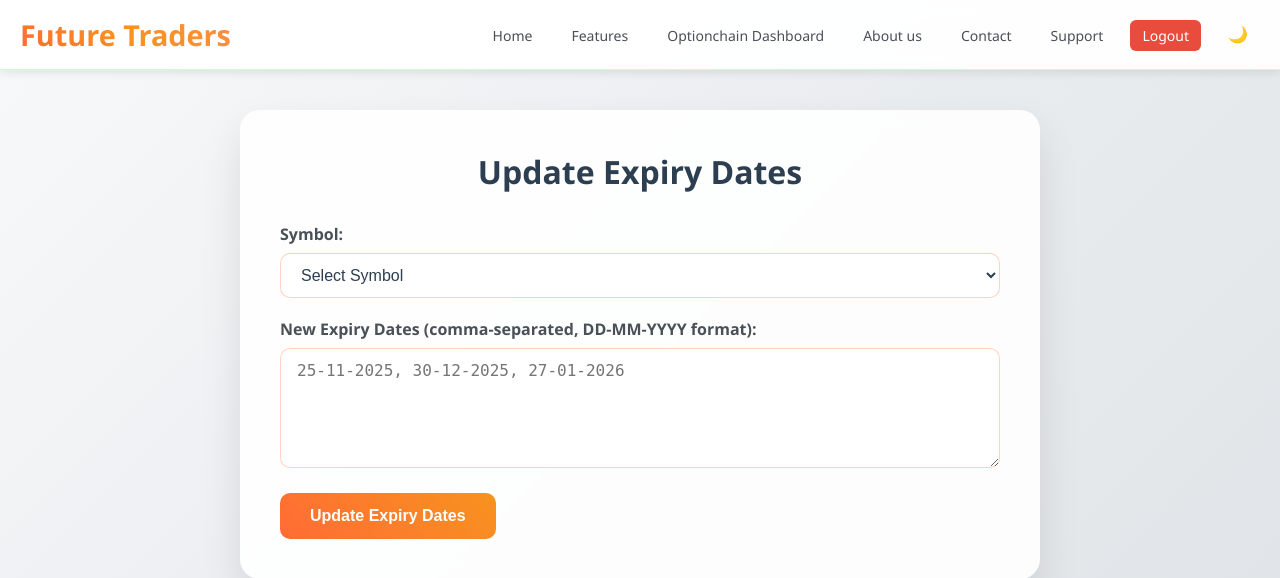
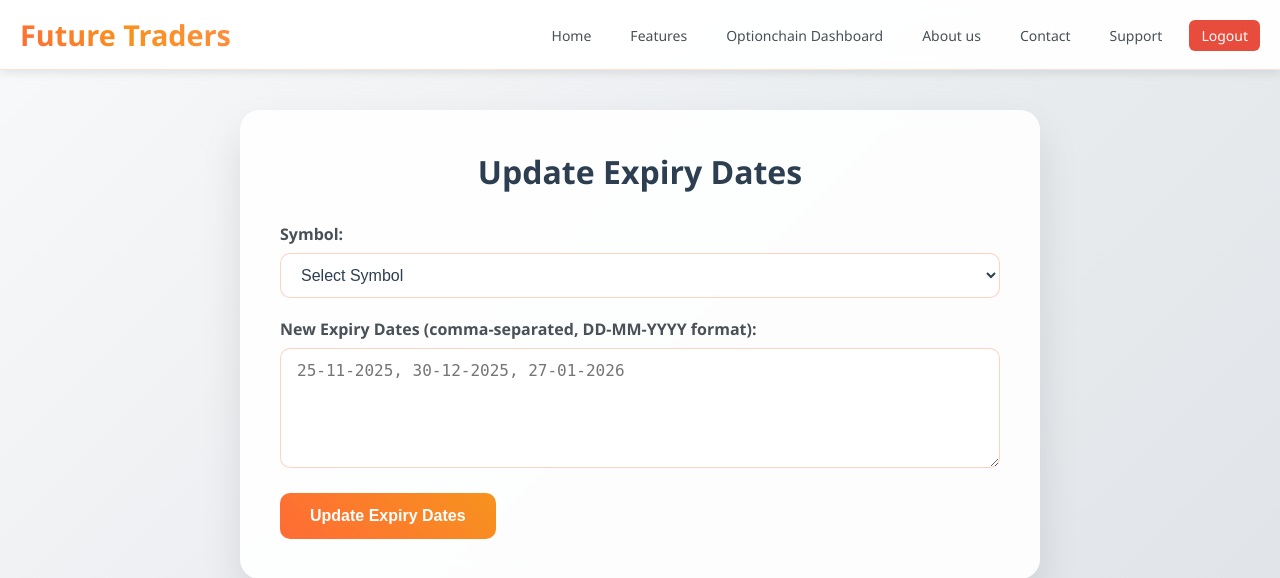
Before and after one commit to v9dlohar/Future-Traders, a Django app: page /manage/expiry/ in a window 1280 px wide. Shown: the top 578 px of the page. Run offline with Django 5.2, Linux system fonts and the light colour scheme; a user stored in the database is signed in.

Commit message:
Update base.html

```diff
--- a/dashboard/templates/dashboard/base.html
+++ b/dashboard/templates/dashboard/base.html
@@ -34,6 +34,8 @@
             justify-content: space-between;
             align-items: center;
             padding: 0 20px 0 20px;
+            max-width: 1800px;
+            margin: 0 auto;
             width: 100%;
         }
 
@@ -97,6 +99,8 @@
 
         .main-content {
             min-height: calc(100vh - 80px);
+            max-width: 1800px;
+            margin: 0 auto;
         }
 
         .modal {
@@ -191,73 +195,6 @@
             color: #ff6b35 !important;
         }
 
-        .theme-toggle-btn {
-            background: none;
-            border: none;
-            color: #495057;
-            font-size: 16px;
-            padding: 6px 12px;
-            border-radius: 6px;
-            cursor: pointer;
-            transition: all 0.3s ease;
-        }
-
-        .theme-toggle-btn:hover {
-            background: rgba(255, 107, 53, 0.1);
-            color: #ff6b35;
-        }
-
-        /* Reduce margin for theme button on option chain page */
-        .optionchain-theme-btn {
-            margin-top: -2px;
-        }
-
-        /* Light theme styles */
-        body.light-theme {
-            background: linear-gradient(135deg, #ffffff 0%, #f8f9fa 50%, #e9ecef 100%);
-            color: #1a202c;
-        }
-
-        .light-theme .navbar {
-            background: rgba(255, 255, 255, 0.98);
-            border-bottom: 1px solid rgba(255, 107, 53, 0.3);
-        }
-
-        .light-theme .nav-links a {
-            color: #2d3748;
-        }
-
-        .light-theme .nav-links a:hover {
-            color: #ff6b35;
-            background: rgba(255, 107, 53, 0.1);
-        }
-
-        .light-theme .nav-links a.active {
-            color: #ff6b35;
-            background: rgba(255, 107, 53, 0.15);
-        }
-
-        .light-theme .theme-toggle-btn {
-            color: #2d3748;
-        }
-
-        .light-theme .theme-toggle-btn:hover {
-            color: #ff6b35;
-            background: rgba(255, 107, 53, 0.1);
-        }
-
-        .light-theme .modal-content {
-            background: rgba(255, 255, 255, 0.98);
-        }
-
-        .light-theme .modal h2 {
-            color: #1a202c;
-        }
-
-        .light-theme .modal p, .light-theme .modal ul {
-            color: #2d3748;
-        }
-
         /* Mobile Responsive */
         @media (max-width: 768px) {
             .nav-container {
@@ -327,19 +264,10 @@
                     <li><a href="#" onclick="showContact()">Contact</a></li>
                     <li><a href="#" onclick="showSupport()">Support</a></li>
                     <li><a href="#" class="logout-link" onclick="document.getElementById('logoutForm').submit()">Logout</a></li>
-                    {% if request.resolver_match.url_name == 'optionchain' %}
-                        <li><button id="navThemeToggle" class="theme-toggle-btn optionchain-theme-btn">🌙</button></li>
-                    {% endif %}
-                    {% if request.resolver_match.url_name != 'optionchain' %}
-                        <li><button id="navThemeToggle" class="theme-toggle-btn">🌙</button></li>
-                    {% endif %}
                 {% else %}
                     <li><a href="#" onclick="showAbout()">About us</a></li>
                     <li><a href="#" onclick="showContact()">Contact</a></li>
                     <li><a href="{% url 'login' %}" {% if request.resolver_match.url_name == 'login' %}class="active"{% endif %}>Login</a></li>
-                    {% if request.resolver_match.url_name != 'optionchain' %}
-                        <li><button id="navThemeToggle" class="theme-toggle-btn">🌙</button></li>
-                    {% endif %}
                 {% endif %}
             </ul>
         </div>
@@ -377,7 +305,6 @@
                 <li><strong>Advanced Analytics:</strong> OI analysis, volume tracking, LTP monitoring</li>
                 <li><strong>Professional Interface:</strong> Clean, stable, and responsive design</li>
                 <li><strong>Strike Price Filtering:</strong> Customizable strike count display</li>
-                <li><strong>Theme Options:</strong> Light and dark mode support</li>
                 <li><strong>Mobile Responsive:</strong> Works seamlessly on all devices</li>
                 <li><strong>Secure Authentication:</strong> Protected user sessions</li>
             </ul>
@@ -456,24 +383,6 @@
                 });
             }
         });
-
-        // Theme toggle functionality
-        const navThemeToggle = document.getElementById('navThemeToggle');
-        if (navThemeToggle) {
-            navThemeToggle.addEventListener('click', function() {
-                document.body.classList.toggle('light-theme');
-                const isLight = document.body.classList.contains('light-theme');
-                this.textContent = isLight ? '☀️' : '🌙';
-                localStorage.setItem('theme', isLight ? 'light' : 'dark');
-            });
-        }
-
-        // Load saved theme
-        const savedTheme = localStorage.getItem('theme');
-        if (savedTheme === 'light') {
-            document.body.classList.add('light-theme');
-            if (navThemeToggle) navThemeToggle.textContent = '☀️';
-        }
     </script>
 </body>
 </html>
```
